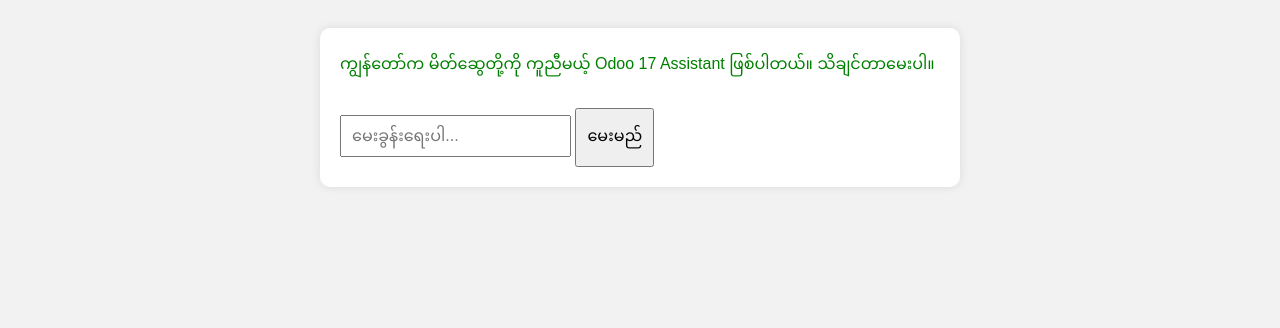
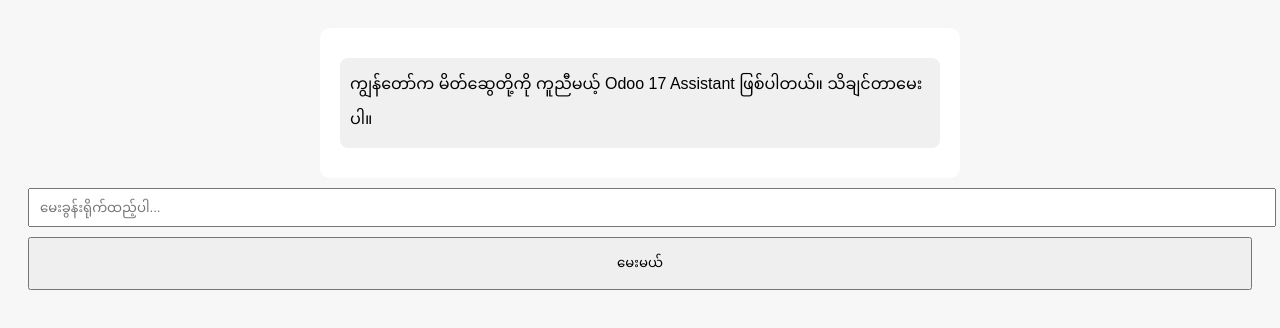
Before and after one commit to koazmin/MEEC-odoo-bot, a plain HTML site: page index.html in a window 1280 px wide. Drawn offline with Linux system fonts and the light colour scheme.

Commit message:
Add files via upload

```diff
--- a/index.html
+++ b/index.html
@@ -3,24 +3,22 @@
 <head>
   <meta charset="UTF-8" />
   <meta name="viewport" content="width=device-width, initial-scale=1.0"/>
-  <title>Odoo 17 Assistant (Gemini)</title>
+  <title>Odoo 17 Gemini Chatbot</title>
   <style>
-    body { font-family: sans-serif; padding: 20px; background: #f2f2f2; }
-    #chat { max-width: 600px; margin: auto; background: white; padding: 20px; border-radius: 10px; box-shadow: 0 0 10px rgba(0,0,0,0.1); }
-    .message { margin-bottom: 15px; }
-    .user { text-align: right; color: blue; }
-    .bot { text-align: left; color: green; }
-    input, button { padding: 10px; font-size: 1em; margin-top: 10px; }
+    body { font-family: sans-serif; background: #f7f7f7; padding: 20px; }
+    #chat { max-width: 600px; margin: 0 auto; background: #fff; padding: 20px; border-radius: 10px; }
+    .bubble { margin: 10px 0; padding: 10px; border-radius: 8px; }
+    .user { background: #d0f0c0; text-align: right; }
+    .bot { background: #f0f0f0; text-align: left; }
+    input, button { padding: 10px; margin-top: 10px; width: 100%; }
   </style>
 </head>
 <body>
   <div id="chat">
-    <div class="message bot">ကျွန်တော်က မိတ်ဆွေတို့ကို ကူညီမယ့် Odoo 17 Assistant ဖြစ်ပါတယ်။ သိချင်တာမေးပါ။</div>
-    <div id="messages"></div>
-    <input type="text" id="userInput" placeholder="မေးခွန်းရေးပါ..." />
-    <button onclick="sendMessage()">မေးမည်</button>
+    <div class="bubble bot">ကျွန်တော်က မိတ်ဆွေတို့ကို ကူညီမယ့် Odoo 17 Assistant ဖြစ်ပါတယ်။ သိချင်တာမေးပါ။</div>
   </div>
-
+  <input type="text" id="input" placeholder="မေးခွန်းရိုက်ထည့်ပါ..." />
+  <button onclick="sendMessage()">မေးမယ်</button>
   <script src="script.js"></script>
 </body>
 </html>
--- a/script.js
+++ b/script.js
@@ -1,39 +1,49 @@
-
 const API_KEY = "AIzaSyDKLen0neTJVWeeoq_MnaidQlYtPb79vMk";
-const MODEL = "models/gemini-pro";
-const SYSTEM_PROMPT = "ကျွန်တော်က မိတ်ဆွေတို့ကို ကူညီမယ့် Odoo 17 Assistant ဖြစ်ပါတယ်။ Odoo 17 ERP အကြောင်းသိချင်တာမေးပါ။";
 
 async function sendMessage() {
-  const input = document.getElementById("userInput");
-  const message = input.value;
+  const input = document.getElementById("input");
+  const message = input.value.trim();
   if (!message) return;
 
-  const chatBox = document.getElementById("messages");
-  const userMessage = document.createElement("div");
-  userMessage.className = "message user";
-  userMessage.textContent = message;
-  chatBox.appendChild(userMessage);
+  const chat = document.getElementById("chat");
+
+  // Show user message
+  const userDiv = document.createElement("div");
+  userDiv.className = "bubble user";
+  userDiv.textContent = message;
+  chat.appendChild(userDiv);
+
   input.value = "";
 
-  const botMessage = document.createElement("div");
-  botMessage.className = "message bot";
-  botMessage.textContent = "စစ်ဆေးနေသည်...";
-  chatBox.appendChild(botMessage);
+  // Show loading message
+  const loadingDiv = document.createElement("div");
+  loadingDiv.className = "bubble bot";
+  loadingDiv.textContent = "ဖြေနေသည်...";
+  chat.appendChild(loadingDiv);
 
+  // Gemini API call
   try {
-    const response = await fetch("https://generativelanguage.googleapis.com/v1beta/models/gemini-pro:generateContent?key=" + API_KEY, {
+    const res = await fetch("https://generativelanguage.googleapis.com/v1beta/models/gemini-pro:generateContent?key=" + API_KEY, {
       method: "POST",
       headers: { "Content-Type": "application/json" },
       body: JSON.stringify({
-        contents: [{ role: "user", parts: [{ text: SYSTEM_PROMPT + "\nUser: " + message }] }]
-      })
+        contents: [{ parts: [{ text: message }] }],
+      }),
     });
 
-    const data = await response.json();
-    const text = data?.candidates?.[0]?.content?.parts?.[0]?.text || "ဖြေဆို၍မရပါ။ ကျေးဇူးပြု၍ မေးခွန်းကို ပြန်စဉ်းစားပါ။";
-    botMessage.textContent = text;
-  } catch (error) {
-    botMessage.textContent = "အမှားတခု ဖြစ်ပွားခဲ့သည်။";
-    console.error(error);
+    const data = await res.json();
+    loadingDiv.remove();
+
+    const botDiv = document.createElement("div");
+    botDiv.className = "bubble bot";
+    botDiv.textContent = data.candidates?.[0]?.content?.parts?.[0]?.text || "မဖြေနိုင်ပါ။";
+    chat.appendChild(botDiv);
+
+  } catch (e) {
+    loadingDiv.remove();
+    const errorDiv = document.createElement("div");
+    errorDiv.className = "bubble bot";
+    errorDiv.textContent = "အမှားအယွင်း ဖြစ်ပွားခဲ့သည်။";
+    chat.appendChild(errorDiv);
   }
 }
```
